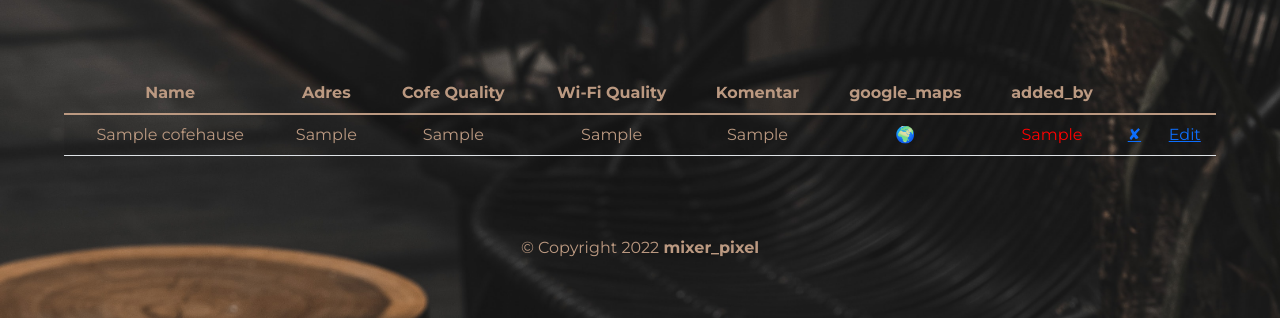
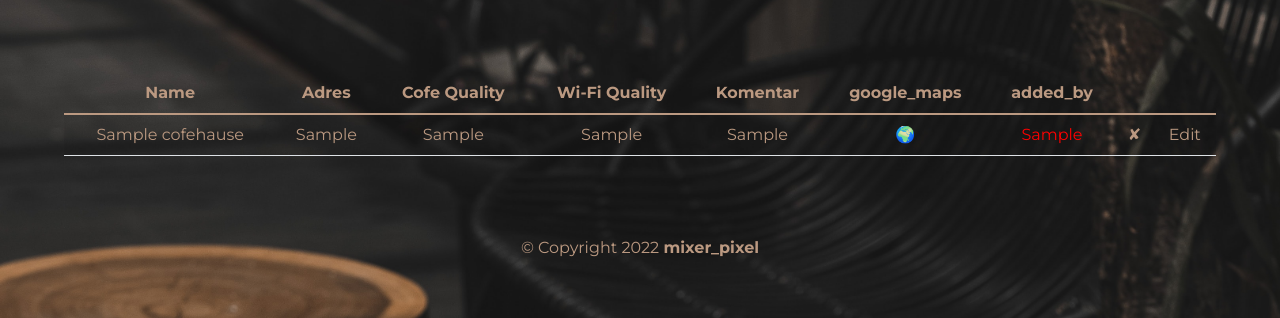
Before and after one commit to matzieba/cofehause, a Flask app: page / in a window 1280 px wide. Shown: the part 239-557 px from the top of the page. Run offline with Flask 2, Linux system fonts and the light colour scheme; a user stored in the database is signed in; tables that the repository leaves empty hold one stand-in row (values such as "Sample post"); some libraries are stand-ins or nearby versions.

Commit message:
db up + css cosmetics

```diff
--- a/static/css/styles.css
+++ b/static/css/styles.css
@@ -60,6 +60,22 @@ h1 {
 
 #cafes > tbody > tr > td:nth-child(6) > a {
     text-decoration:none;
+    color: #BB9981;
+}
+
+#cafes > tbody > tr > td:nth-child(7) > a{
+    text-decoration:none;
+    color: #BB9981;
+}
+
+#cafes > tbody > tr > td:nth-child(8) > a {
+    text-decoration:none;
+    color: #BB9981;
+}
+
+#cafes > tbody > tr > td:nth-child(9) > a {
+    text-decoration:none;
+    color: #BB9981;
 }
 
 .registerform {
```
